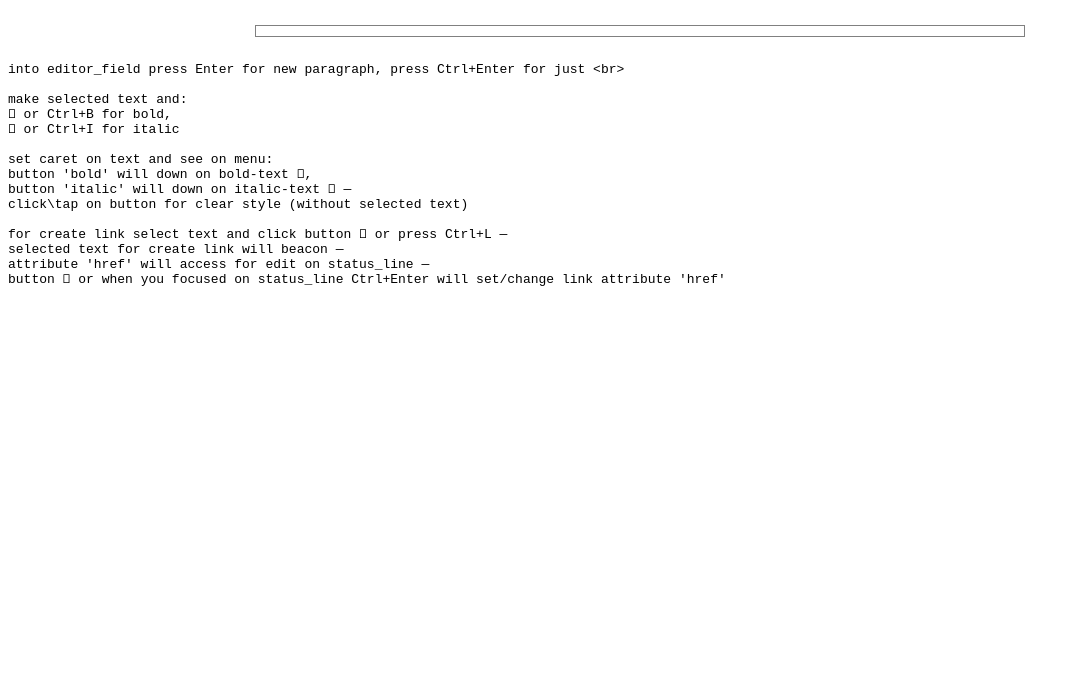
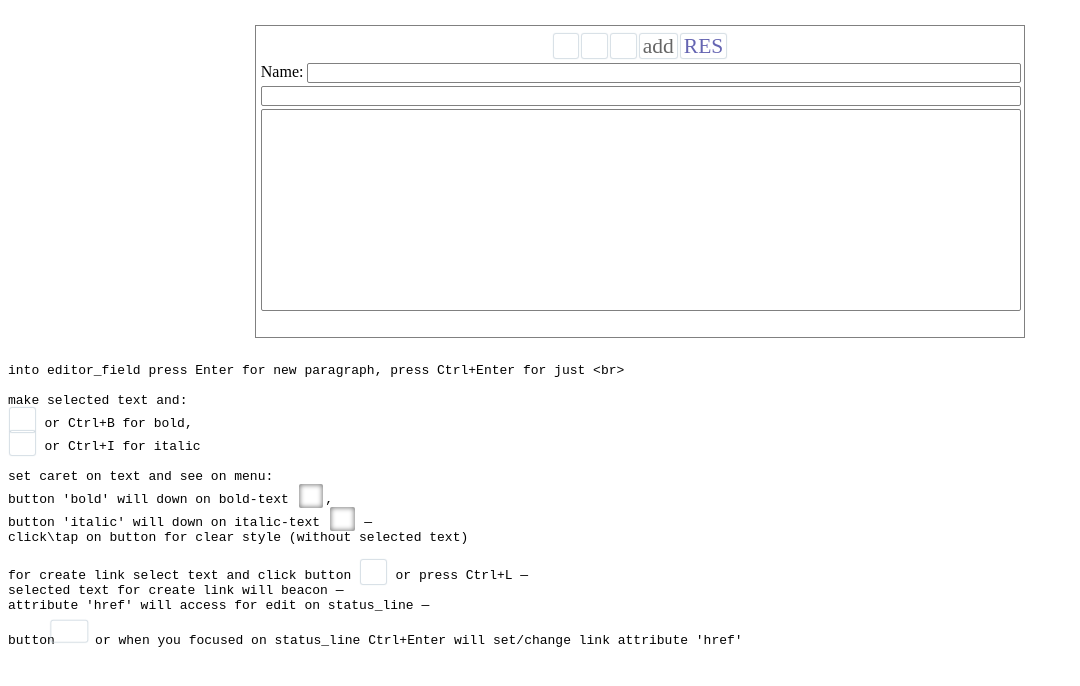
Before and after one commit to pa69pa/ee, a plain HTML site: page index.html in a window 1280 px wide. Shown: the whole page, without its empty margins (0-1080 px from the left). Drawn offline with nearby package versions, Linux system fonts and the light colour scheme.

Commit message:
Update index.html

```diff
--- a/index.html
+++ b/index.html
@@ -4,9 +4,9 @@
   src="https://code.jquery.com/jquery-3.3.1.min.js"
   integrity="sha256-FgpCb/KJQlLNfOu91ta32o/NMZxltwRo8QtmkMRdAu8="
   crossorigin="anonymous"></script>
-<link rel="stylesheet" href="ee.css">
-<script src="can.js"></script>
-<script src="ee.js"></script>
+<link rel="stylesheet" href="lib/ee.css">
+<script src="lib/can.js"></script>
+<script src="lib/ee.js"></script>
 <style>
 form{
  margin: 25px auto;
```
